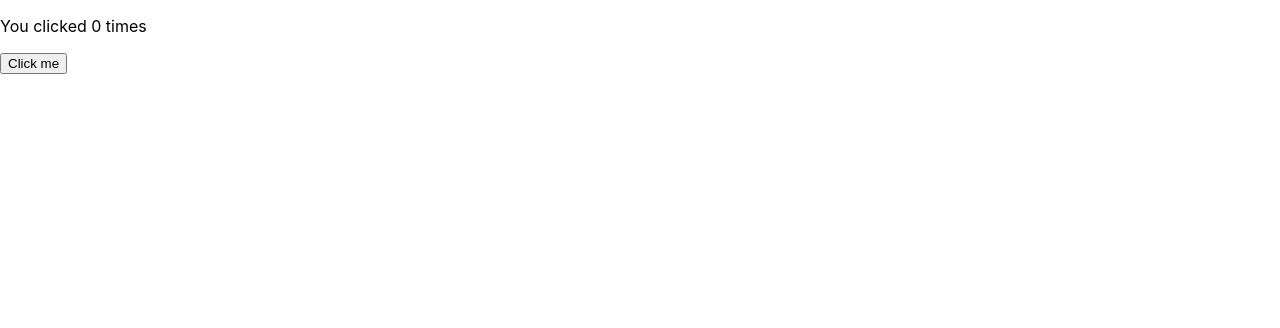
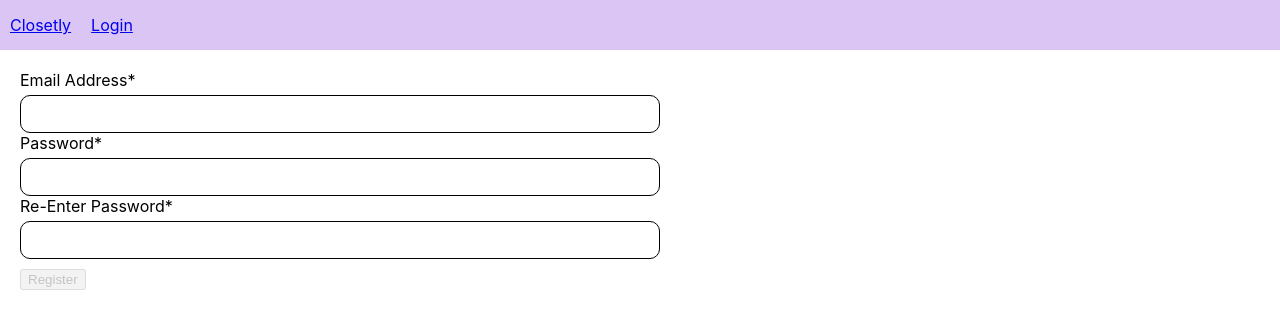
Before and after one commit to nikitasheremet/closetly-frontend, a React (Create React App) app: page /register in a window 1280 px wide. Before the commit this address led to /login. Shown: the top 328 px of the page. Built offline with nearby package versions, Linux system fonts and the light colour scheme.

Commit message:
Add register page, add generic input component

```diff
--- a/src/components/App.tsx
+++ b/src/components/App.tsx
@@ -3,27 +3,48 @@ import { BrowserRouter, Switch, Route } from "react-router-dom";
 import Account from "./Account/Account";
 import Login from "./Login/Login";
 import Main from "./Home/Main";
-
-import LandingPage from "./LandingPage/LandingPage";
+import LandingPage from "../views/LandingPage/LandingPage";
+import { useState } from "react";
+import { authContext } from "./hooks/authContent/authContext";
+import { useEffect } from "react";
+import RegistrationPage from "../views/RegistrationPage.tsx";
 
 function App() {
+  const authTokenFetch = () => {
+    try {
+      return window.localStorage.getItem("closetlyToken");
+    } catch (_) {
+      return "";
+    }
+  };
+  let [authToken, updateAuthToken] = useState(authTokenFetch());
+
+  useEffect(() => {
+    updateAuthToken(authTokenFetch());
+  }, []);
+
   return (
+    <authContext.Provider value={authToken}>
       <BrowserRouter>
         <Switch>
           <Route path="/account">
             <Account />
           </Route>
-        <Route path="/landing">
-          <LandingPage />
+          <Route path="/home">
+            <Main />
           </Route>
           <Route path="/login">
             <Login />
           </Route>
+          <Route path="/register">
+            <RegistrationPage />
+          </Route>
           <Route path="/">
-          <Main />
+            <LandingPage />
           </Route>
         </Switch>
       </BrowserRouter>
+    </authContext.Provider>
   );
 }
 
--- a/src/components/Login/Login.tsx
+++ b/src/components/Login/Login.tsx
@@ -1,105 +1,82 @@
 import React, { useEffect, useState, useLayoutEffect } from "react";
 import axios from "axios";
 import { useHistory } from "react-router-dom";
+import Navbar from "../Navbar";
 
 function Login() {
-  // let history = useHistory();
-  // const [formData, setFormData] = useState({ username: "", password: "" });
-  // const handleSubmit = async (event) => {
-  //   event.preventDefault();
-  //   const token = localStorage.getItem("closetlyToken");
-  //   const { username, password } = formData;
-  //   const loginResult = await axios.post(
-  //     `${process.env.REACT_APP_BACKEND_URL}/user/login`,
-  //     {
-  //       username,
-  //       password,
-  //       token,
-  //     }
-  //   );
-  //   if (loginResult.data.createdToken) {
-  //     localStorage.setItem(
-  //       "closetlyToken",
-  //       JSON.stringify(loginResult.data.createdToken)
-  //     );
-  //   }
-  //   if (loginResult.data.loggedIn) {
-  //     history.push("/");
-  //   }
-  // };
+  let history = useHistory();
+  const [formData, setFormData] = useState({ username: "", password: "" });
+  const handleSubmit = async (event) => {
+    event.preventDefault();
+    const token = localStorage.getItem("closetlyToken");
+    const { username, password } = formData;
+    const loginResult = await axios.post(
+      `${process.env.REACT_APP_BACKEND_URL}/user/login`,
+      {
+        username,
+        password,
+        token,
+      }
+    );
+    if (loginResult.data.createdToken) {
+      localStorage.setItem(
+        "closetlyToken",
+        JSON.stringify(loginResult.data.createdToken)
+      );
+    }
+    if (loginResult.data.loggedIn) {
+      history.push("/");
+    }
+  };
 
-  // const updateData = (updateEvent: React.FormEvent<HTMLInputElement>): void => {
-  //   const {
-  //     currentTarget: { name: formKey, value },
-  //   } = updateEvent;
-  //   setFormData((formData) => ({ ...formData, [formKey]: value }));
-  // };
-  // useEffect(() => {
-  //   (async () => {
-  //     const token = localStorage.getItem("closetlyToken");
-  //     if (token) {
-  //       try {
-  //         await axios.get(`${process.env.REACT_APP_BACKEND_URL}/`, {
-  //           headers: { Authorization: `Basic ${token}` },
-  //         });
-  //         history.push("/");
-  //       } catch (err) {
-  //         console.log(err);
-  //       }
-  //     }
-  //   })();
-  // }, [history]);
-  // return (
-  //   <div>
-  //     <form
-  //       style={{ margin: 10 }}
-  //       onSubmit={handleSubmit}
-  //       action={`${process.env.BACKEND_URL}/login`}
-  //       method="post"
-  //     >
-  //       <label htmlFor="username">Username</label>
-  //       <input
-  //         id="username"
-  //         name="username"
-  //         type="text"
-  //         value={formData.username}
-  //         onChange={updateData}
-  //       />
-  //       <label htmlFor="password">Password</label>
-  //       <input
-  //         id="password"
-  //         name="password"
-  //         type="password"
-  //         value={formData.password}
-  //         onChange={updateData}
-  //       />
-  //       <button type="submit">Submit</button>
-  //     </form>
-  //   </div>
-  // );
-  // Declare a new state variable, which we'll call "count"
-  console.log("1");
-  const [count, setCount] = useState(0);
-  console.log("2", count);
-  useLayoutEffect(() => {
-    console.log("3", count);
-    return () => {
-      console.log("In cleanup", count);
-    };
-  });
-  console.log("4");
-
+  const updateData = (updateEvent: React.FormEvent<HTMLInputElement>): void => {
+    const {
+      currentTarget: { name: formKey, value },
+    } = updateEvent;
+    setFormData((formData) => ({ ...formData, [formKey]: value }));
+  };
+  useEffect(() => {
+    (async () => {
+      const token = localStorage.getItem("closetlyToken");
+      if (token) {
+        try {
+          await axios.get(`${process.env.REACT_APP_BACKEND_URL}/`, {
+            headers: { Authorization: `Basic ${token}` },
+          });
+          history.push("/");
+        } catch (err) {
+          console.log(err);
+        }
+      }
+    })();
+  }, [history]);
   return (
     <div>
-      <p>You clicked {count} times</p>
-      <button
-        onClick={() => {
-          setCount(count + 1);
-          console.log("0");
-        }}
+      <Navbar />
+      <form
+        style={{ margin: 10 }}
+        onSubmit={handleSubmit}
+        action={`${process.env.BACKEND_URL}/login`}
+        method="post"
       >
-        Click me
-      </button>
+        <label htmlFor="username">Username</label>
+        <input
+          id="username"
+          name="username"
+          type="text"
+          value={formData.username}
+          onChange={updateData}
+        />
+        <label htmlFor="password">Password</label>
+        <input
+          id="password"
+          name="password"
+          type="password"
+          value={formData.password}
+          onChange={updateData}
+        />
+        <button type="submit">Submit</button>
+      </form>
     </div>
   );
 }
--- a/src/components/Navbar.tsx
+++ b/src/components/Navbar.tsx
@@ -2,10 +2,11 @@ import { Link } from "react-router-dom";
 import styled from "styled-components";
 import { useLocation } from "react-router-dom";
 
-const externalHeaderLocations = ["landing", "login", "register"];
+const externalHeaderLocations = ["login", "register"];
 
 function Navbar() {
   const currentPath = useLocation().pathname;
+  console.log("currentPath", currentPath);
   const isPathExternal =
     currentPath &&
     externalHeaderLocations.filter((pathName) => currentPath.includes(pathName))
@@ -13,17 +14,32 @@ function Navbar() {
 
   return (
     <Nav id="navigation-wrapper">
-      {!isPathExternal && (
+      {!isPathExternal && currentPath !== "/" && (
         <>
           <HeaderLink to="/">Home</HeaderLink>
           <HeaderLink to="/account">Account</HeaderLink>
         </>
       )}
+      {currentPath === "/" && (
+        <>
+          <HeaderLink to="/home">See Your Closet</HeaderLink>
+        </>
+      )}
+      {currentPath.includes("login") ||
+        (currentPath.includes("register") && (
+          <>
+            <HeaderLink to="/">Closetly</HeaderLink>
+          </>
+        ))}
 
-      {isPathExternal && (
+      {currentPath.includes("login") && (
+        <>
+          <HeaderLink to="/register">Register</HeaderLink>
+        </>
+      )}
+      {currentPath.includes("register") && (
         <>
           <HeaderLink to="/login">Login</HeaderLink>
-          <HeaderLink to="/login">Register</HeaderLink>
         </>
       )}
     </Nav>
--- /dev/null
+++ b/src/components/Utility/Input/UserInput/index.tsx
@@ -0,0 +1,64 @@
+import styled from "styled-components";
+
+interface UserInputInterface {
+  onChange: Function;
+  placeholder?: string;
+  value: string | number;
+  name: string;
+  type?: "email" | "text" | "number" | "password";
+  label?: string;
+  required: boolean;
+  [key: string]: any;
+}
+
+const UserInput = ({
+  onChange,
+  placeholder,
+  value,
+  name,
+  type = "text",
+  label,
+  required,
+  ...otherProps
+}: UserInputInterface) => {
+  return (
+    <UserInputDiv className="closetly-user-input">
+      {label && (
+        <UserInputLabel className="closetly-user-input-label" htmlFor={label}>
+          {label}
+        </UserInputLabel>
+      )}
+      <Input
+        placeholder={placeholder}
+        onChange={onChange}
+        value={value}
+        name={name}
+        type={type}
+        id={label}
+        required={required}
+        {...otherProps}
+      />
+    </UserInputDiv>
+  );
+};
+
+const Input = styled.input`
+  height: 30px;
+  border-radius: 10px;
+  border: 1px solid black;
+  padding: 3px 10px 3px 10px;
+`;
+
+const UserInputDiv = styled.div`
+  display: flex;
+  flex-direction: column;
+  min-width: 200px;
+  height: fit-content;
+`;
+
+const UserInputLabel = styled.label`
+  padding-bottom: 5px;
+  font-size: 1em;
+`;
+
+export default UserInput;
--- /dev/null
+++ b/src/components/hooks/authContent/authContext.tsx
@@ -0,0 +1,5 @@
+import { createContext } from "react";
+
+const authContext = createContext("");
+
+export { authContext };
--- a/src/components/LandingPage/LandingPage.tsx
+++ b/src/views/LandingPage/LandingPage.tsx
@@ -1,16 +1,27 @@
-import React from "react";
-import Navbar from "../Navbar";
+import { useContext, useEffect } from "react";
+import { useHistory } from "react-router-dom";
 import styled from "styled-components";
+import { authContext } from "../../components/hooks/authContent/authContext";
+import Navbar from "../../components/Navbar";
 const LandingPage = () => {
+  const history = useHistory();
+  const authToken = useContext(authContext);
+  console.log(authToken);
+
+  useEffect(() => {
+    if (authToken) {
+      history.push("/home");
+    }
+  }, [authToken]);
   return (
     <LandingPageWrapper>
       <Navbar />
       <LandingPageWelcomeMessage>
-        Welcome to Closetly! <br /> Welcome to a more organized closet!
+        Welcome to Closetly! <br /> Welcome to a more organized you!
       </LandingPageWelcomeMessage>
       <CtaButtonWrapper>
-        <button>Login</button>
-        <button>Register</button>
+        <button onClick={() => history.push("/login")}>Login</button>
+        <button onClick={() => history.push("/register")}>Register</button>
       </CtaButtonWrapper>
     </LandingPageWrapper>
   );
--- /dev/null
+++ b/src/views/RegistrationPage.tsx/index.tsx
@@ -0,0 +1,86 @@
+import { useState } from "react";
+import Navbar from "../../components/Navbar";
+import UserInput from "../../components/Utility/Input/UserInput";
+import styled, { css } from "styled-components";
+
+const RegistrationPage = () => {
+  const [registrationDetails, setRegistrationDetails] = useState<{
+    email: string;
+    password: string;
+    reEnterPassword: string;
+  }>({ email: "", password: "", reEnterPassword: "" });
+
+  const onRegistrationDetailsChange = (onChangeEvent) => {
+    setRegistrationDetails((prevRegistrationDetails) => {
+      return {
+        ...prevRegistrationDetails,
+        [onChangeEvent.target.name]: onChangeEvent.target.value,
+      };
+    });
+  };
+
+  const isRegisterButtonDisabled = () => {
+    const { email, password, reEnterPassword } = registrationDetails;
+    return !Boolean(email && password && reEnterPassword);
+  };
+
+  const registerUser = (submitEvent: React.FormEvent) => {
+    submitEvent.preventDefault();
+    const { password, reEnterPassword } = registrationDetails;
+    if (password !== reEnterPassword) {
+      console.log("passwords don't match");
+      return;
+    }
+  };
+  return (
+    <>
+      <Navbar />
+      <div style={{ width: "50%", padding: "20px" }}>
+        <form onSubmit={registerUser}>
+          <UserInput
+            onChange={onRegistrationDetailsChange}
+            value={registrationDetails.email}
+            name="email"
+            type="email"
+            label="Email Address*"
+            required
+          />
+          <UserInput
+            onChange={onRegistrationDetailsChange}
+            value={registrationDetails.password}
+            name="password"
+            type="password"
+            label="Password*"
+            required
+          />
+          <UserInput
+            onChange={onRegistrationDetailsChange}
+            value={registrationDetails.reEnterPassword}
+            name="reEnterPassword"
+            type="password"
+            label="Re-Enter Password*"
+            required
+          />
+          <RegisterButton
+            style={{ marginTop: "10px" }}
+            disabled={isRegisterButtonDisabled()}
+            type="submit"
+          >
+            Register
+          </RegisterButton>
+        </form>
+      </div>
+    </>
+  );
+};
+
+const RegisterButton = styled.button`
+  ${(props) =>
+    props.disabled &&
+    css`
+      pointer-events: none;
+      opacity: 70%;
+    `}
+`;
+
+export default RegistrationPage;
```
Lines whose indentation alone changed are shown as unchanged.
